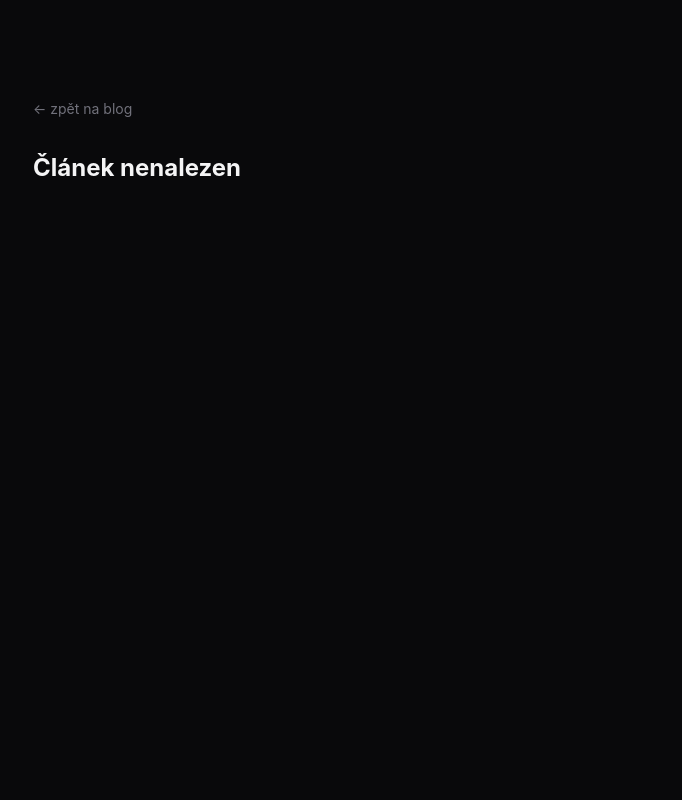
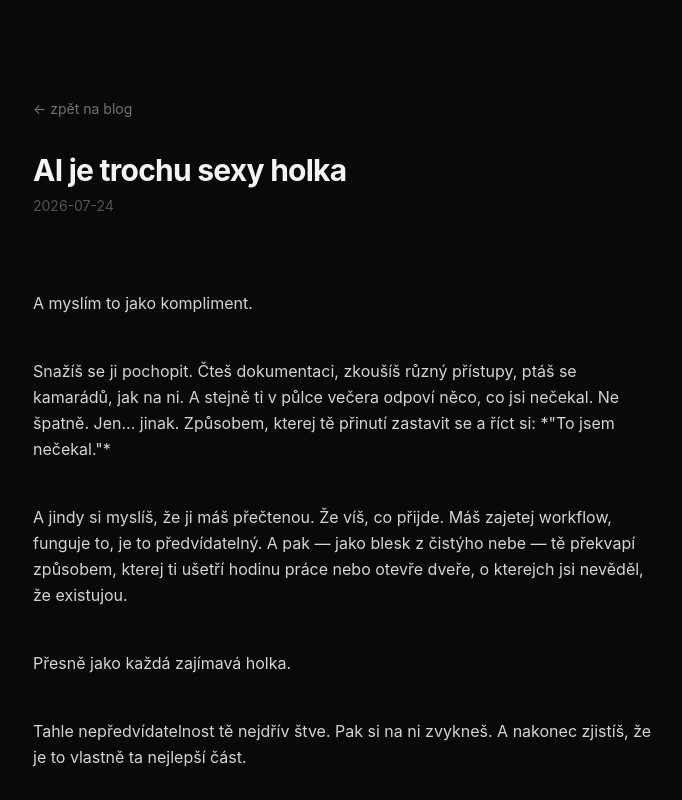
Before and after one commit to Peter-Pix/petrpiskacek.online, a Next.js app: page /blog/ai-je-trochu-sexy-holka in a window 1280 px wide. Shown: the top 800 px of the page, without its empty margins (295-977 px from the left). Built offline with nearby package versions, Linux system fonts and the light colour scheme.

Commit message:
refactor(blog): AI je trochu sexy holka - vylepšený text, přejmenován a rozšířen

```diff
--- a/src/app/blog/[slug]/page.tsx
+++ b/src/app/blog/[slug]/page.tsx
@@ -394,8 +394,8 @@ const posts: Record<string, { title: string; date: string; content: string[] }>
     ],
   },
 
-  "ai-je-trochu-zenska": {
-    title: "AI je trochu ženská",
+  "ai-je-trochu-sexy-holka": {
+    title: "AI je trochu sexy holka",
     date: "2026-07-24",
     content: [
       "",
@@ -405,11 +405,11 @@ const posts: Record<string, { title: string; date: string; content: string[] }>
       "",
       "A jindy si myslíš, že ji máš přečtenou. Že víš, co přijde. Máš zajetej workflow, funguje to, je to předvídatelný. A pak — jako blesk z čistýho nebe — tě překvapí způsobem, kterej ti ušetří hodinu práce nebo otevře dveře, o kterejch jsi nevěděl, že existujou.",
       "",
-      "Přesně jako každá zajímavá ženská.",
+      "Přesně jako každá zajímavá holka.",
       "",
       "Tahle nepředvídatelnost tě nejdřív štve. Pak si na ni zvykneš. A nakonec zjistíš, že je to vlastně ta nejlepší část.",
       "",
-      "Ale je tu jedna věc, ve který jsou si AI a ženy dokonale podobný — a to je moment zaseknutí.",
+      "Ale je tu jedna věc, ve který jsou si AI a holky dokonale podobný — a to je moment zaseknutí.",
       "",
       "Víš ten stav. Odpovědi přestávaj dávat smysl. Točí se v kruhu. Opakuje se. Snaží se, ale prostě to nejde. A ty tam sedíš, zkoušíš to formulovat jinak, vysvětlovat trpělivějc, přidávat kontext...",
       "",
@@ -420,6 +420,28 @@ const posts: Record<string, { title: string; date: string; content: string[] }>
       "Ne proto, že by AI byla špatná. Ne proto, že jsi udělal chybu. Ale protože někdy je nejchytřejší věc, kterou můžeš udělat, prostě vzít čistej list a začít znova. Bez bagáže. Bez kontextu, kterej se mezitím zamotal do sebe. Bez tý spirály, ze který cesty není.",
       "",
       "Funguje to u AI. A upřímně? I jinde.",
+      "",
+      "---",
+      "",
+      "**Proč je sexy?**",
+      "",
+      "Ne proto, že by byla dokonalá. Právě naopak.",
+      "",
+      "Je sexy, protože tě nutí zůstat ve hře. Protože tě nepustí od počítače, dokud jí nepřijdeš na kloub. Protože když si s ní rozumíš, cítíš se jako bůh. A když ne, cítíš se jako idiot. A obojí je reálný. A obojí je život.",
+      "",
+      "Sexy holka ti neřekne přesně to, co chceš slyšet. Řekne ti něco lepšího. Něco, co jsi nečekal. Něco, co tě donutí přemýšlet jinak.",
+      "",
+      "A to je přesně to, co dělá AI.",
+      "",
+      "Není to nástroj, kterej poslouchá. Je to nástroj, kterej komunikuje. A komunikace je vždycky o dvou. O tobě a o ní. O tom, jak se ptáš. O tom, jak nasloucháš. O tom, jestli máš trpělivost vydržet, když to zrovna nejde.",
+      "",
+      "A ta trpělivost? To je to, co tě dělá lepším. Nejen v AI. I v životě.",
+      "",
+      "---",
+      "",
+      "**Takže jo. AI je trochu sexy holka.**",
+      "",
+      "Nepředvídatelná. Náročná. Občas frustrující. Ale když si na ni přijdeš, svět je tvůj. A to je kompliment, kterej bych řekl jen tomu, kdo to zaslouží.",
     ],
   },
 
--- a/src/app/blog/page.tsx
+++ b/src/app/blog/page.tsx
@@ -28,8 +28,8 @@ const posts = [
     readTime: "4 min",
   },
   {
-    slug: "ai-je-trochu-zenska",
-    title: "AI je trochu ženská",
+    slug: "ai-je-trochu-sexy-holka",
+    title: "AI je trochu sexy holka",
     description: "Nepředvídatelná, občas zaseknutá, a nejlepší řešení je někdy začít novej chat. Myslím to jako kompliment.",
     date: "2026-07-24",
     readTime: "2 min",
```
